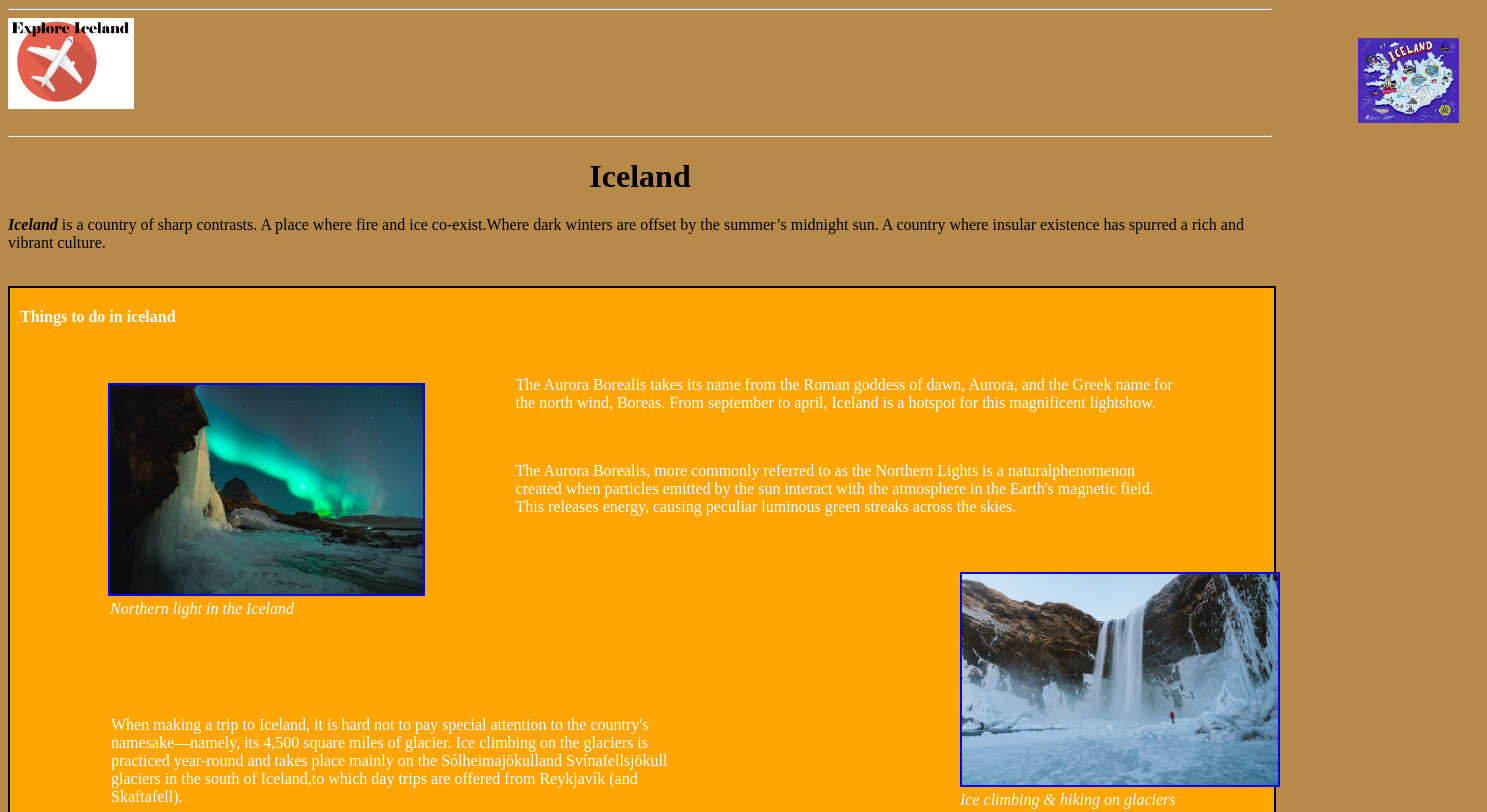
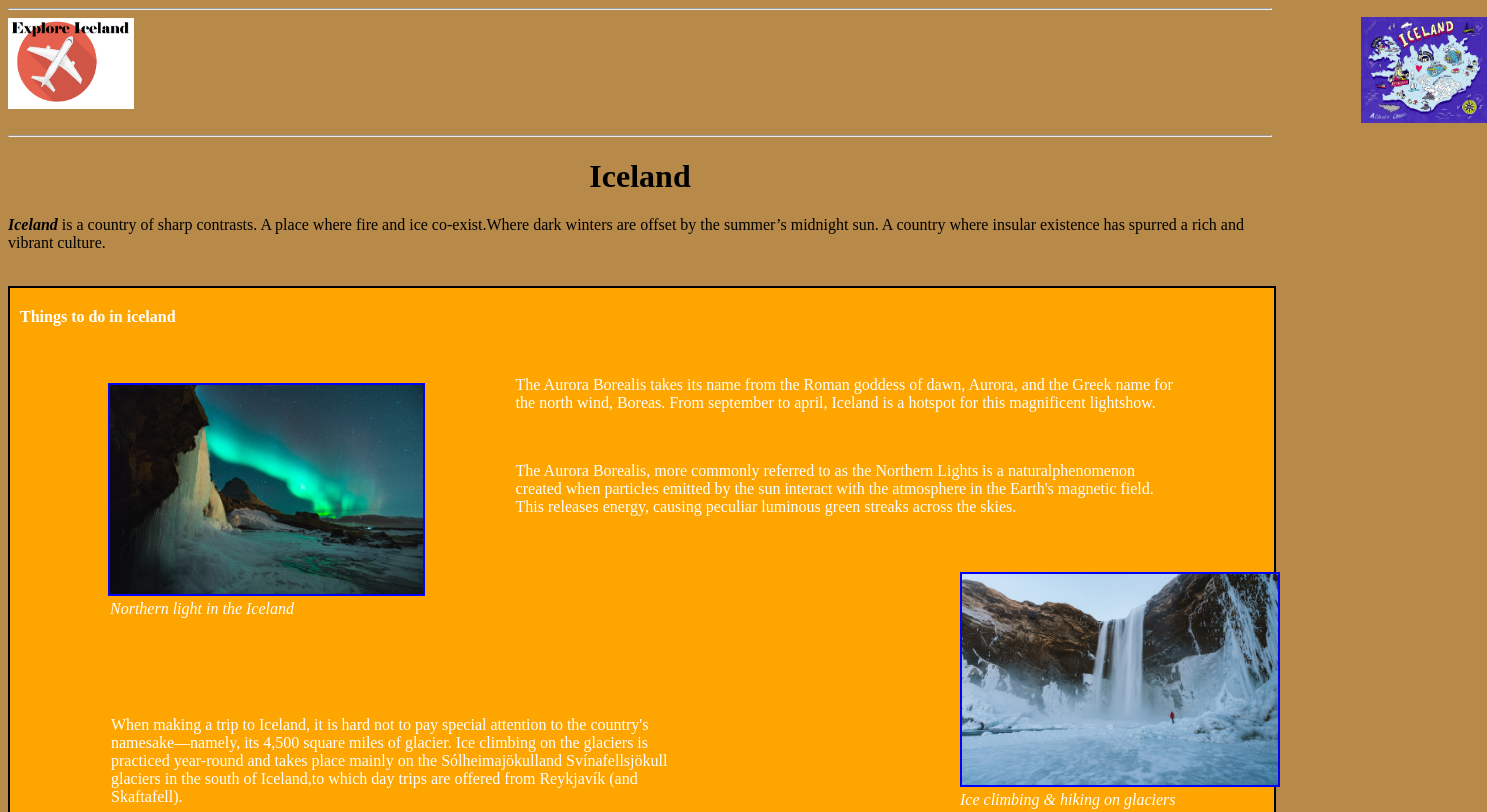
Before and after one commit to mdzzaman01/mdzzaman01.github.io, a plain HTML site: page Project1.html in a window 1280 px wide. Shown: the top 812 px of the page, 1487 px wide, since content can reach past the window. Drawn offline with Linux system fonts and the light colour scheme.

Commit message:
Update Project1.css

```diff
--- a/Project1.css
+++ b/Project1.css
@@ -11,9 +11,9 @@
 
   }
 .logo2{
-    width: 8%;
+    width: 10%;
     height: 13%;
-    margin-left:1350px;
+    margin-left:1353px;
 	margin-top:-140px;
 }
 
```
